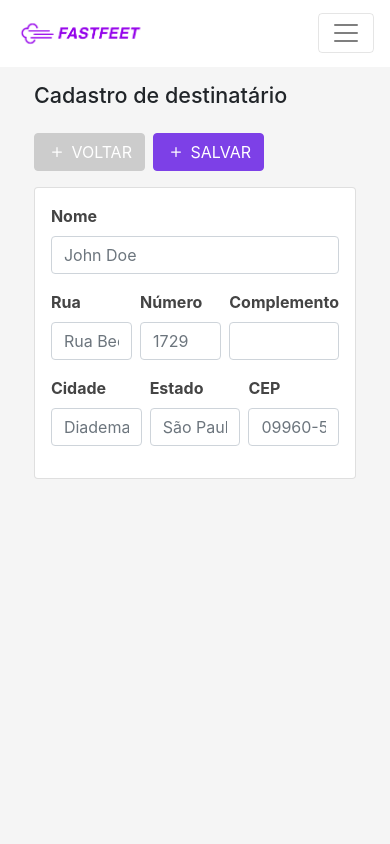
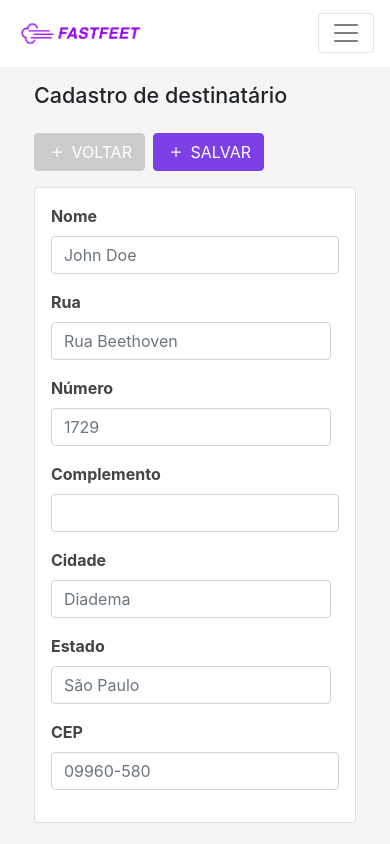
Before and after one commit to pedbarros/fast-feet-vue, a Vue app: page /#/manage/recipients/register in a window 390 px wide. Built offline with nearby package versions, Linux system fonts and the light colour scheme.

Commit message:
ajustando bug de background no mobile não prenchia tela toda

```diff
--- a/src/App.vue
+++ b/src/App.vue
@@ -3,9 +3,3 @@
     <router-view />
   </div>
 </template>
-
-<style lang="scss" scoped>
-#app {
-  background: #f5f5f5 !important;
-}
-</style>
--- /dev/null
+++ b/src/assets/scss/_html.scss
@@ -0,0 +1,4 @@
+body {
+  background: #f5f5f5;
+  min-height: 100%;
+}
--- a/src/assets/scss/global.scss
+++ b/src/assets/scss/global.scss
@@ -1,2 +1,4 @@
 // variables
 @import './bootstrap/variables';
+
+@import './html'
--- a/src/layouts/Manage/index.vue
+++ b/src/layouts/Manage/index.vue
@@ -1,5 +1,5 @@
 <template>
-  <section class="vw-100 vh-100 d-flex flex-column flex-fill">
+  <section class="d-flex flex-column h-100">
     <navbar
       :logo="require('@/assets/images/logo-login.png').default"
       :menu="menu"
--- a/src/views/Recipients/Register/index.vue
+++ b/src/views/Recipients/Register/index.vue
@@ -35,7 +35,7 @@
           ></b-form-input>
         </b-form-group>
 
-        <div class="d-flex">
+        <div class="d-flex flex-column flex-lg-row">
           <b-form-group
             class="text-dark font-weight-bold flex-grow-1 mr-2"
             label="Rua"
@@ -74,7 +74,7 @@
           </b-form-group>
         </div>
 
-        <div class="d-flex">
+        <div class="d-flex flex-column flex-lg-row">
           <b-form-group
             class="text-dark font-weight-bold flex-grow-1 mr-2"
             label="Cidade"
@@ -163,10 +163,12 @@ export default {
 <style lang="scss" scoped>
 .delivery-container {
   width: 65%;
-  height: 401px;
+  // height: 401px;
+  margin: 0 auto;
 
   @media (max-width: 604px) {
     width: 90%;
+    height: 100%;
   }
   .image-upload {
     width: 150px;
@@ -174,7 +176,6 @@ export default {
     background: #ffffff 0% 0% no-repeat padding-box;
     border: 1px dashed #dddddd;
   }
-  margin: 0 auto;
   .register-card {
     border-radius: 4px;
   }
```
